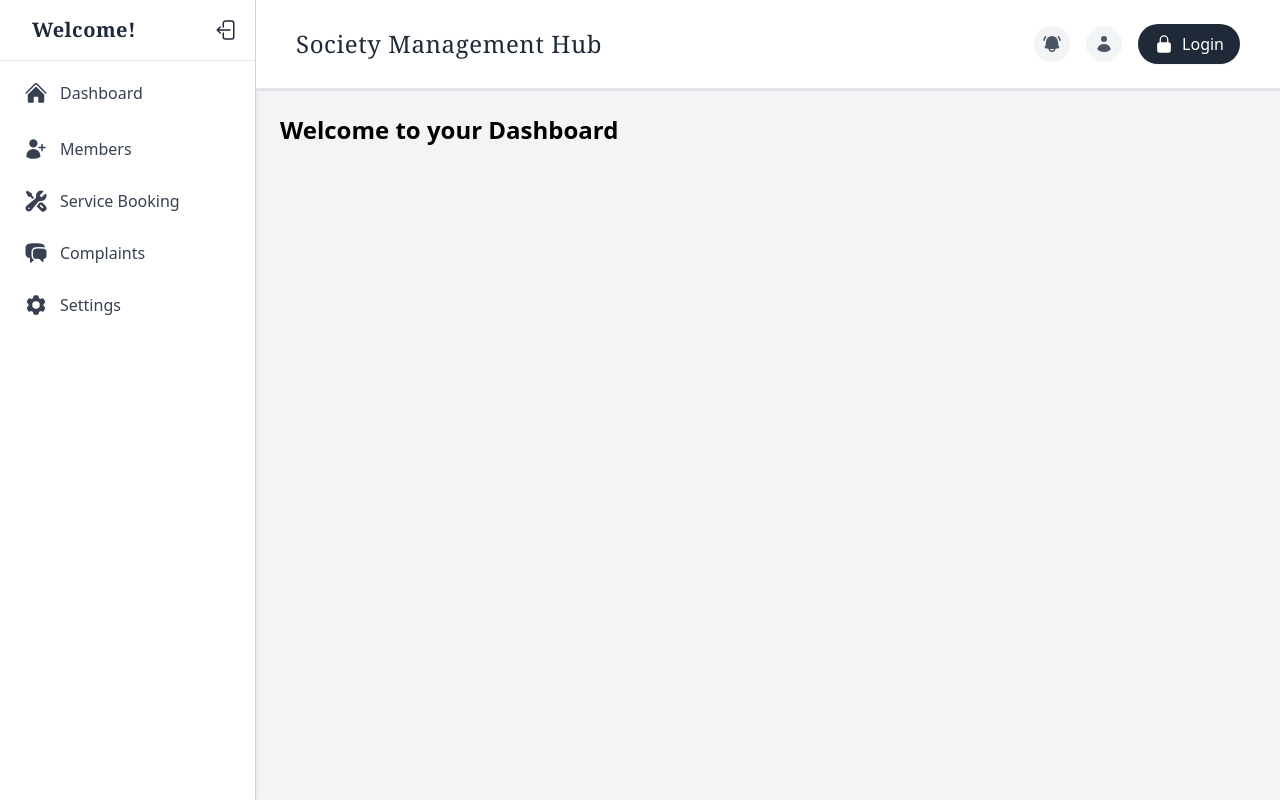
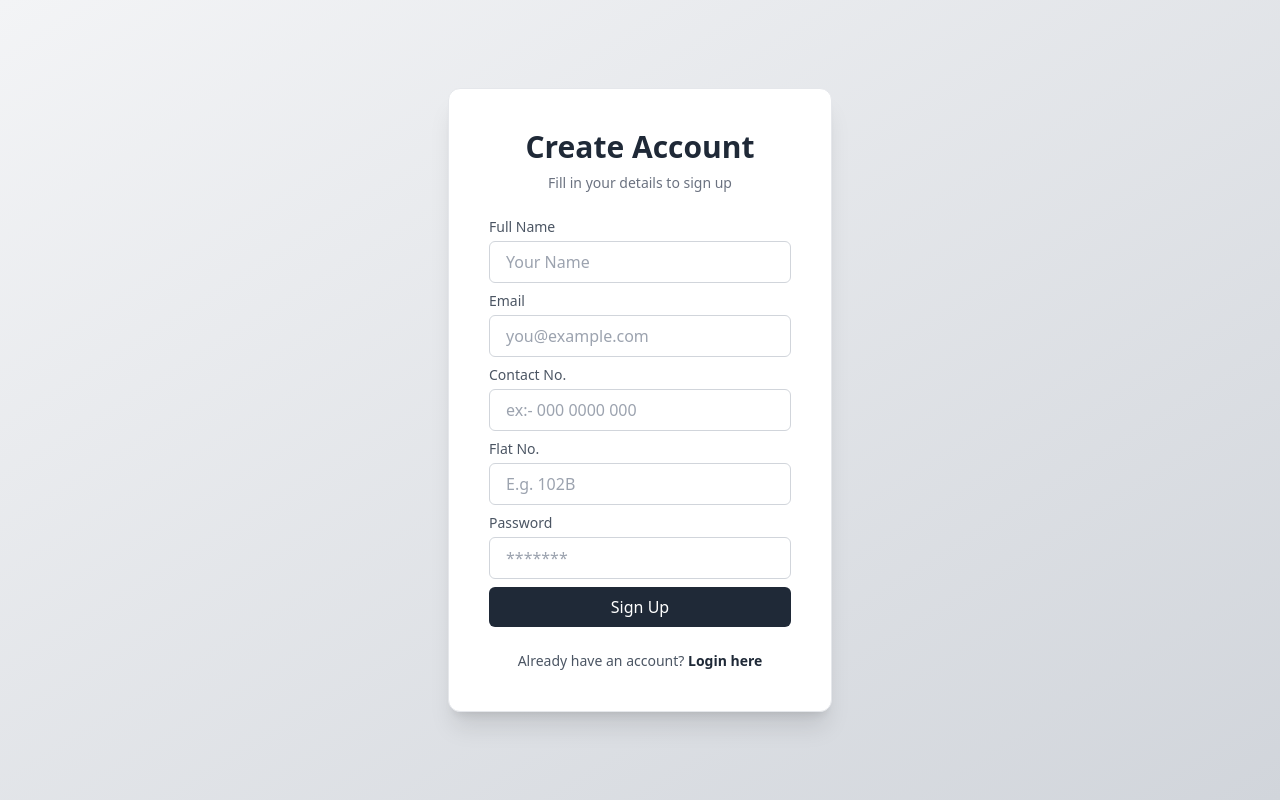
Before and after one commit to Mayank-Webseeder/society-management-project, a React (Vite) app: page /signup in a window 1280 px wide. Built offline with nearby package versions, Linux system fonts and the light colour scheme.

Commit message:
updated basic setup for layout

```diff
--- a/src/App.jsx
+++ b/src/App.jsx
@@ -1,10 +1,22 @@
-import { Route, Router, Routes } from "react-router-dom";
+import { Route, Routes } from "react-router-dom";
 import AppLayout from "./components/layout/AppLayout";
-import SideBar from "./components/layout/SideBar";
+import Login from "./components/auth/Login";
+import SignIn from "./components/auth/SignIn";
+import { useState } from "react";
+
 function App() {
+  const [isLoggedIn, setIsLoggedIn] = useState(false);
+
   return (
     <>
-    <AppLayout/>
+      {isLoggedIn ? (
+        <AppLayout setIsLoggedIn={setIsLoggedIn}/>
+      ) : (
+        <Routes>
+          <Route path="/" element={<Login onLoginSuccess={() => setIsLoggedIn(true)} />} />
+          <Route path="/signup" element={<SignIn />} />
+        </Routes>
+      )}
     </>
   );
 }
--- a/src/components/auth/Login.jsx
+++ b/src/components/auth/Login.jsx
@@ -1,31 +1,38 @@
 import React from "react";
 import { useNavigate } from "react-router-dom";
-import SignIn from "./SignIn";
 
-const Login = ({onClose}) => {
+const Login = ({ onLoginSuccess }) => {
   const navigate = useNavigate();
 
+  const handleSubmit =(evt)=>{
+    evt.preventDefault();
+    onLoginSuccess();
+    navigate('/dashboard')
+  }
+
   return (
-    <div className="fixed inset-0 bg-black/30 backdrop-blur-sm flex items-center justify-center z-50 px-4">
-      <div className="bg-white w-full max-w-md rounded-3xl shadow-2xl p-8 md:p-10 relative">
-        <button onClick={onClose}
-          className="absolute top-4 right-4 text-gray-500 hover:text-gray-700"
+    <div className="flex items-center justify-center min-h-screen bg-gradient-to-br from-gray-100 to-gray-300">
+      <div className="relative bg-white shadow-xl rounded-xl p-8 sm:p-10 w-full max-w-sm space-y-6 border border-gray-200">
 
+        {/* <button
+          className="absolute top-4 right-4 text-gray-500 hover:text-gray-800 transition"
         >
           ✕
-        </button>
+        </button> */}
 
-        <h1 className="text-3xl font-bold text-center text-gray-800 mb-2">Log In</h1>
-        <p className="text-center text-gray-500 mb-6">Welcome back! Please enter your details.</p>
+        <div className="text-center">
+          <h1 className="text-3xl font-bold text-gray-800 mb-2">Welcome Back</h1>
+          <p className="text-gray-500 text-sm">Please enter your details to login</p>
+        </div>
 
-        <form className="space-y-4">
+        <form onSubmit={handleSubmit} className="space-y-2">
           <div>
             <label className="block text-sm text-gray-600 mb-1">Email</label>
             <input
               type="email"
               placeholder="you@example.com"
               required
-              className="w-full px-4 py-2 border border-gray-300 rounded-lg focus:outline-none focus:ring-2 focus:ring-gray-800 focus:border-transparent transition"
+              className="w-full px-4 py-2 border border-gray-300 rounded-md focus:outline-none focus:ring-2 focus:ring-gray-600 focus:border-transparent transition"
             />
           </div>
 
@@ -33,29 +40,29 @@ const Login = ({onClose}) => {
             <label className="block text-sm text-gray-600 mb-1">Password</label>
             <input
               type="password"
-              placeholder="••••••••"
+              placeholder="*******"
               required
-              className="w-full px-4 py-2 border border-gray-300 rounded-lg focus:outline-none focus:ring-2 focus:ring-gray-800 focus:border-transparent transition"
+              className="w-full px-4 py-2 border border-gray-300 rounded-md focus:outline-none focus:ring-2 focus:ring-gray-600 focus:border-transparent transition"
             />
           </div>
 
           <div className="text-right">
-            <a href="#" className="text-sm text-gray-700 hover:underline">Forgot password?</a>
+            <a href="#" className="text-sm text-gray-600 hover:underline">Forgot password?</a>
           </div>
 
           <button
             type="submit"
-            className="w-full bg-gray-800 text-white py-2 rounded-lg hover:bg-gray-900 transition font-medium"
+            className="w-full bg-gray-800 hover:bg-gray-900 text-white py-2 rounded-md font-medium transition"
           >
             Log In
           </button>
         </form>
 
-        <div className="text-center text-gray-700 text-sm mt-6">
-          Don’t have an account?{" "}
+        <div className="text-center text-sm text-gray-600">
+          Don't have an account?{" "}
           <span
-            onClick={() => navigate(<SignIn/>)}
-            className="text-blue-900 font-semibold hover:underline cursor-pointer"
+            onClick={() => navigate('/signup')}
+            className="text-gray-800 font-semibold hover:underline cursor-pointer"
           >
             Sign up here
           </span>
--- a/src/components/auth/SignIn.jsx
+++ b/src/components/auth/SignIn.jsx
@@ -1,28 +1,37 @@
 import React from "react";
-import Login from "./Login";
+import { useNavigate } from "react-router-dom";
 
-const SignIn = ({ onClose }) => {
+const SignIn = ({onLoginSuccess}) => {
+  const navigate = useNavigate();
+
+  const handleSubmit =(evt)=>{
+    evt.preventDefault();
+    onLoginSuccess();
+  }
   return (
-    <div className="fixed inset-0 bg-black/30 backdrop-blur-sm flex items-center justify-center z-50 px-4">
-      <div className="bg-white w-full max-w-md rounded-3xl shadow-2xl p-8 md:p-10 relative">
-        <button
-          className="absolute top-4 right-4 text-gray-500 hover:text-gray-700"
+    <div className="flex items-center justify-center min-h-screen bg-gradient-to-br from-gray-100 to-gray-300">
+      <div className="relative bg-white shadow-xl rounded-xl p-8 sm:p-10 w-full max-w-sm space-y-6 border border-gray-200">
+
+        {/* <button
+          className="absolute top-4 right-4 text-gray-500 hover:text-gray-800 transition"
           onClick={onClose}
         >
           ✕
-        </button>
+        </button> */}
 
-        <h1 className="text-3xl font-bold text-center text-gray-800 mb-2">Sign Up</h1>
-        <p className="text-center text-gray-500 mb-6">Create your account</p>
+        <div className="text-center">
+          <h1 className="text-3xl font-bold text-gray-800 mb-2">Create Account</h1>
+          <p className="text-gray-500 text-sm">Fill in your details to sign up</p>
+        </div>
 
-        <form className="space-y-4">
+        <form onSubmit={handleSubmit} className="space-y-2">
           <div>
-            <label className="block text-sm text-gray-600 mb-1">Name</label>
+            <label className="block text-sm text-gray-600 mb-1">Full Name</label>
             <input
               type="text"
               placeholder="Your Name"
               required
-              className="w-full px-4 py-2 border border-gray-300 rounded-lg focus:outline-none focus:ring-2 focus:ring-gray-800 transition"
+              className="w-full px-4 py-2 border border-gray-300 rounded-md focus:outline-none focus:ring-2 focus:ring-gray-600 transition"
             />
           </div>
 
@@ -32,17 +41,17 @@ const SignIn = ({ onClose }) => {
               type="email"
               placeholder="you@example.com"
               required
-              className="w-full px-4 py-2 border border-gray-300 rounded-lg focus:outline-none focus:ring-2 focus:ring-gray-800 transition"
+              className="w-full px-4 py-2 border border-gray-300 rounded-md focus:outline-none focus:ring-2 focus:ring-gray-600 transition"
             />
           </div>
 
           <div>
-            <label className="block text-sm text-gray-600 mb-1">Contact no.</label>
+            <label className="block text-sm text-gray-600 mb-1">Contact No.</label>
             <input
               type="tel"
-              placeholder="ex: 000 0000 000"
+              placeholder="ex:- 000 0000 000"
               required
-              className="w-full px-4 py-2 border border-gray-300 rounded-lg focus:outline-none focus:ring-2 focus:ring-gray-800 transition"
+              className="w-full px-4 py-2 border border-gray-300 rounded-md focus:outline-none focus:ring-2 focus:ring-gray-600 transition"
             />
           </div>
 
@@ -52,7 +61,7 @@ const SignIn = ({ onClose }) => {
               type="text"
               placeholder="E.g. 102B"
               required
-              className="w-full px-4 py-2 border border-gray-300 rounded-lg focus:outline-none focus:ring-2 focus:ring-gray-800 transition"
+              className="w-full px-4 py-2 border border-gray-300 rounded-md focus:outline-none focus:ring-2 focus:ring-gray-600 transition"
             />
           </div>
 
@@ -60,27 +69,27 @@ const SignIn = ({ onClose }) => {
             <label className="block text-sm text-gray-600 mb-1">Password</label>
             <input
               type="password"
-              placeholder="••••••••"
+              placeholder="*******"
               required
-              className="w-full px-4 py-2 border border-gray-300 rounded-lg focus:outline-none focus:ring-2 focus:ring-gray-800 transition"
+              className="w-full px-4 py-2 border border-gray-300 rounded-md focus:outline-none focus:ring-2 focus:ring-gray-600 transition"
             />
           </div>
 
           <button
             type="submit"
-            className="w-full bg-gray-800 text-white py-2 rounded-lg hover:bg-gray-900 transition font-medium"
+            className="w-full bg-gray-800 hover:bg-gray-900 text-white py-2 rounded-md font-medium transition"
           >
             Sign Up
           </button>
         </form>
 
-        <div className="text-center text-gray-700 text-sm mt-6">
+        <div className="text-center text-sm text-gray-600">
           Already have an account?{" "}
           <span
-            onClick={<Login/>}
-            className="text-blue-900 font-semibold hover:underline cursor-pointer"
+            onClick={() => navigate('/')}
+            className="text-gray-800 font-semibold hover:underline cursor-pointer"
           >
-            Log in here
+            Login here
           </span>
         </div>
       </div>
--- a/src/components/layout/AppLayout.jsx
+++ b/src/components/layout/AppLayout.jsx
@@ -2,14 +2,14 @@ import React from 'react'
 import SideBar from './SideBar'
 import NavBar from './NavBar'
 
-const AppLayout = ({children}) => {
+const AppLayout = ({setIsLoggedIn}) => {
   return (
      <div className="flex h-screen bg-gray-100">
       <SideBar/>
       <div className="flex flex-col flex-1 overflow-hidden">
-        <NavBar/>
+        <NavBar setIsLoggedIn={setIsLoggedIn}/>
         <main className="flex-1 overflow-y-auto p-4 md:p-6">
-          <h2 className="text-2xl font-bold">Welcome to your Dashboard</h2>
+          <h2 className="text-xl font-bold">Welcome to your Dashboard</h2>
         </main>
       </div>
     </div>
--- a/src/components/layout/NavBar.jsx
+++ b/src/components/layout/NavBar.jsx
@@ -1,10 +1,8 @@
 import React, { useState } from "react";
-import Login from "../auth/Login";
+import { useNavigate } from "react-router-dom";
 
-const NavBar = () => {
-  const [showLogin, setShowLogin] = useState(false);
-  const [auth , setAuth] =useState(null)
-
+const NavBar = ({ setIsLoggedIn }) => {
+  const navigate = useNavigate();
   return (
     <header className="bg-white border-b border-gray-200 shadow-sm z-10">
       <div className="px-10 py-6 flex items-center justify-between bg-white border-b border-gray-200 shadow-sm">
@@ -45,12 +43,14 @@ const NavBar = () => {
             </button>
           </div>
 
-
-          {/* Login */}
+          {/* Logout*/}
           <div>
             <button
+              onClick={() => {
+                setIsLoggedIn(false);
+                navigate("/");
+              }}
               className="flex items-center space-x-2 bg-gray-800 hover:bg-gray-900 text-white font-medium py-2 px-4 rounded-full shadow-sm transition"
-              onClick={() => setShowLogin(true)}
             >
               <svg
                 xmlns="http://www.w3.org/2000/svg"
@@ -64,9 +64,8 @@ const NavBar = () => {
                   clipRule="evenodd"
                 />
               </svg>
-              <span>Login</span>
+              <span>Logout</span>
             </button>
-            {showLogin && <Login onClose ={()=>setShowLogin(false)}/>}
           </div>
         </div>
       </div>
```
Lines whose indentation alone changed are shown as unchanged.
